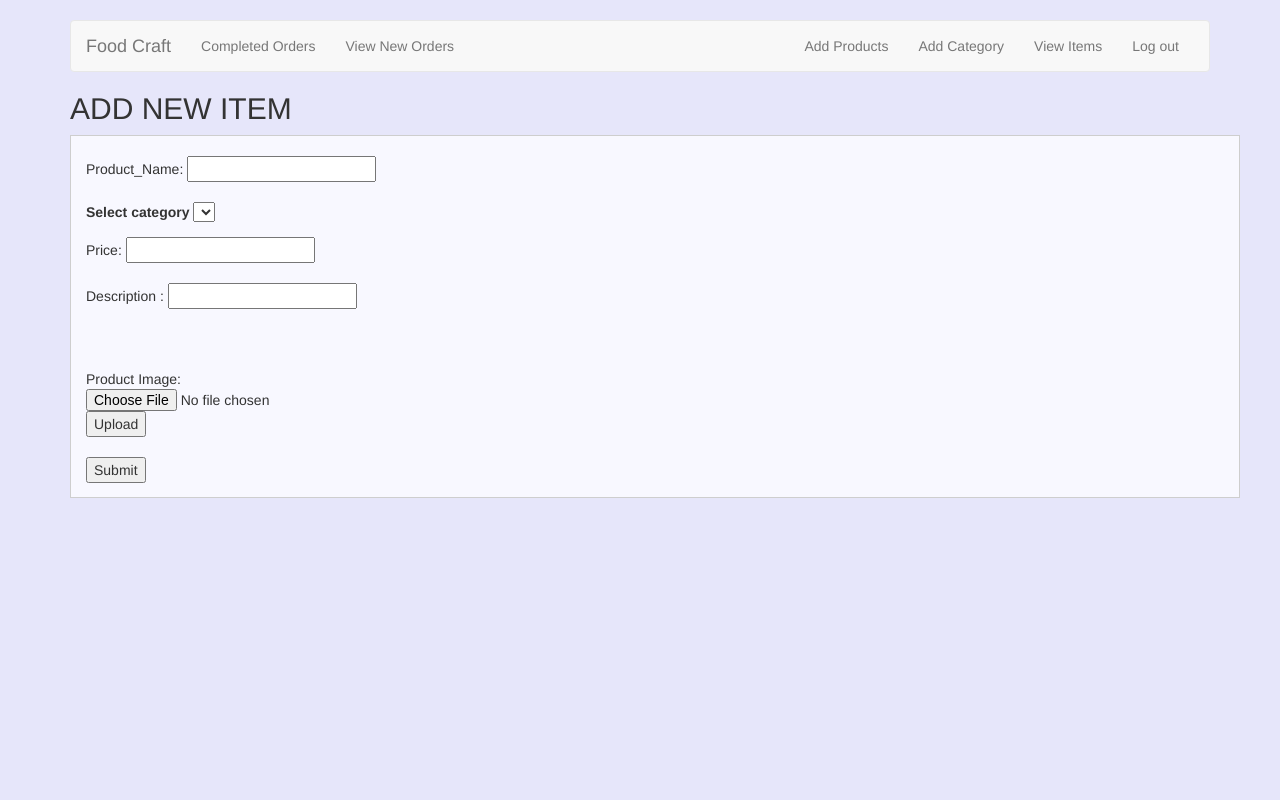
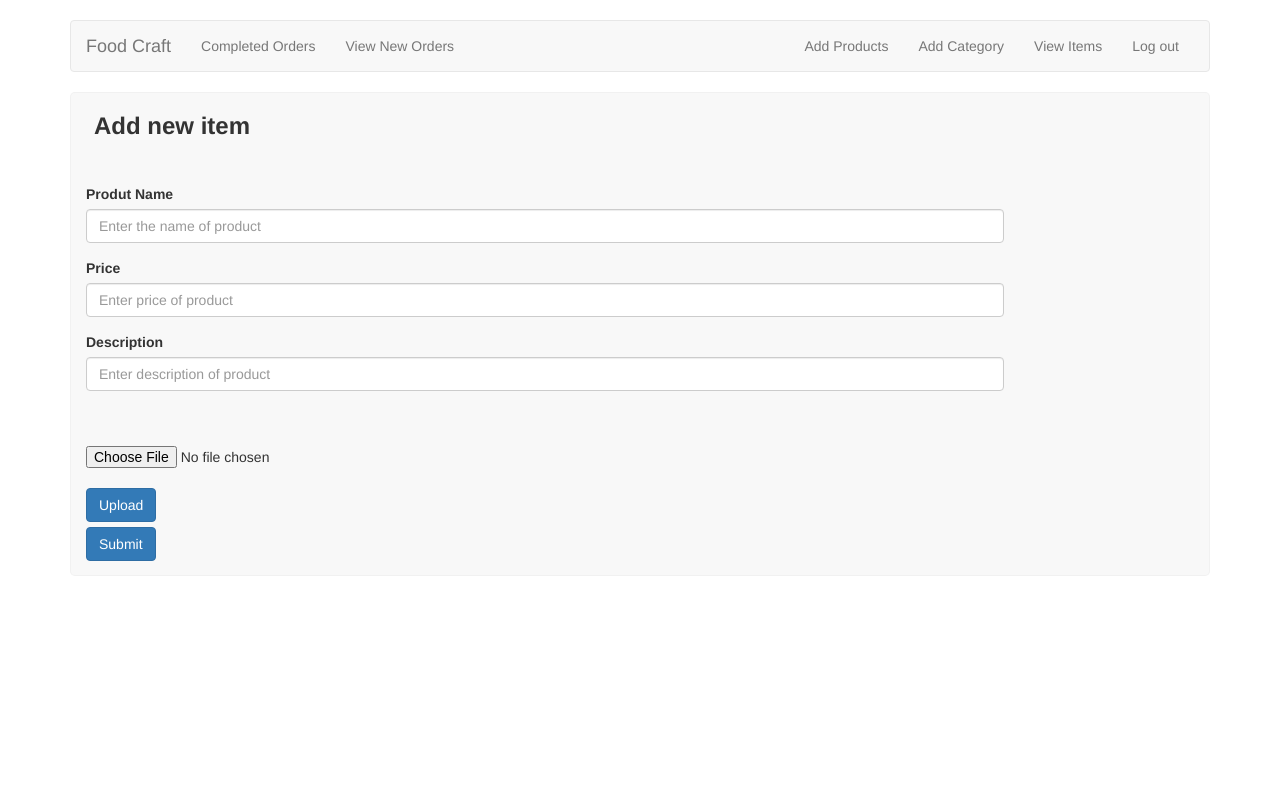
Before and after one commit to sidhu18/Foodcraft, a Django app: page /accounts/create/ in a window 1280 px wide. Run offline with Django 3.2, Linux system fonts and the light colour scheme; data that the repository does not hold is empty; some libraries are stand-ins or nearby versions.

Commit message:
UI Changes

```diff
--- a/accounts/templates/accounts/create.html
+++ b/accounts/templates/accounts/create.html
@@ -1,36 +1,67 @@
 {% extends 'base.html' %}
 
 {% block body %}
-  <body style="background-color:#E6E6FA;">
-<H2>ADD NEW ITEM</H2>
-<div class="container" style="border:1px solid #cecece; background-color:#F8F8FF;">
-
+<div class="container-fluid" style="border:1px solid rgba(200, 200, 200, 0.15); border-radius: 5px; background: #f8f8f8;">
+<h3 style="padding-left:8px; padding-bottom:15px"><strong>Add new item</strong></h3>
 <form action="/accounts/post_create/" method="post">
     {% csrf_token %}
-<br>
-    Product_Name:
-    <input type="text" name="name" required><br><br>
-       <p>
+    <br>
+    <div class="form-group row">
+        <div class="col-sm-10">
+            <label>Produt Name</label>
+          <input type="text" name="name" class="form-control" placeholder="Enter the name of product " required>
+        </div>
+    </div>
+      <!-- <div class="col-auto my-1">
+          <select class="custom-select my-1 mr-sm-2" id="inlineFormCustomSelectPref" name="category">
+            <option selected>Choose...</option>
+            {% for cat_Ids,cat_name in cat_list %}
+            <option value={{cat_Ids}}>{{cat_name}}</option>
+            {% endfor %}
+          </select>
+      </div> -->
+       <!-- <p>
              <label>Select category</label>
              <select id = "category" name="category">
                 {% for cat_Ids,cat_name in cat_list %}
                <option value = {{cat_Ids}}>{{cat_name}}</option>
                 {% endfor %}
              </select>
-       </p>
-      Price:
-    <input type="text" name="price" required><br><br>
-    Description :
-    <input type="text" name="description" required><br><br>
+       </p> -->
 
+    <div class="form-group row">
+        <div class="col-sm-10">
+            <label>Price</label>
+          <input type="text" name="price" class="form-control" placeholder="Enter price of product" required>
+        </div>
+    </div>
+    <div class="form-group row">
+        <div class="col-sm-10">
+            <label>Description</label>
+          <input type="text" name="description" class="form-control" placeholder="Enter description of product" required>
+        </div>
+    </div>
+     <br><br>
 
+     <div class="input-group mb-3">
+        <div class="custom-file">
+            <input type="file" class="custom-file-input" name="files[]" id="files" required/>
+            <!-- <label class="custom-file-label" for="inputGroupFile02">Choose file</label> -->
+        </div>
+        <div class="input-group-append">
+            <br>
+            <button class="btn btn-primary" type="button" onclick="uploadImage()">Upload</button>
+        </div>
+        <div class="btnclass">
+            <button type="submit" class="btn btn-primary" style="margin-top: 5px">Submit</button>
+        </div>
+    </div>
 
-     <br><br>
-    Product Image:
+    <!-- Product Image:
     <input type="file" name="files[]" id="files" required>
     <input type="hidden" name="url" id="url">
     <button type="button" onclick="uploadimage()">Upload</button><br><br>
-    <input type="submit" value="Submit">
+    <input type="submit" value="Submit"> -->
 
 
 
@@ -50,7 +81,7 @@
 
   // Get a reference to the storage service, which is used to create references in your storage bucket
 
-  function uploadimage(){
+  function uploadImage(){
   var storage = firebase.storage();
 
   var file = document.getElementById("files").files[0];
--- a/accounts/templates/accounts/new_orders_list.html
+++ b/accounts/templates/accounts/new_orders_list.html
@@ -8,7 +8,7 @@
 <br>
 <br>
 <link rel="stylesheet" type="text/css" href="style.css">
-<div class="container" style="border:1px solid rgba(200, 200, 200, 0.15); border-radius: 5px; background: #f8f8f8;" >
+<div class="container-fluid" style="border:1px solid rgba(200, 200, 200, 0.15); border-radius: 5px; background: #f8f8f8;" >
 
  <h3 style="padding-left:8px;"><strong>New Orders</strong></h3>
 
```
Also changed, not shown: accounts/templates/accounts/view_completed_orders.html (+21 -9 lines).
